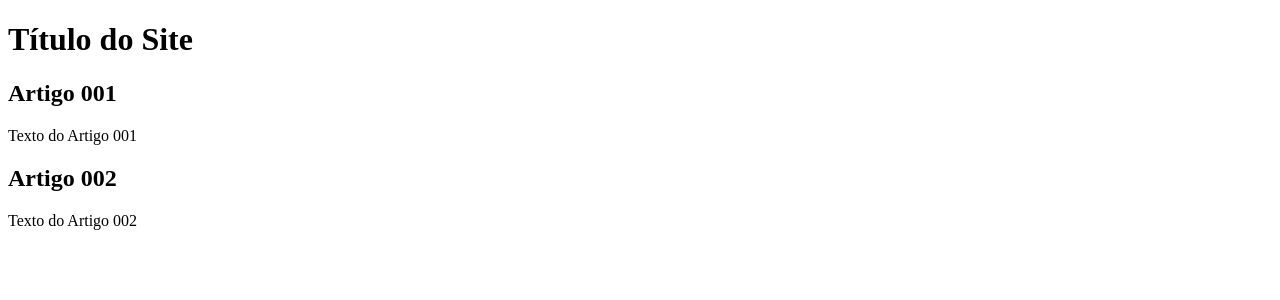
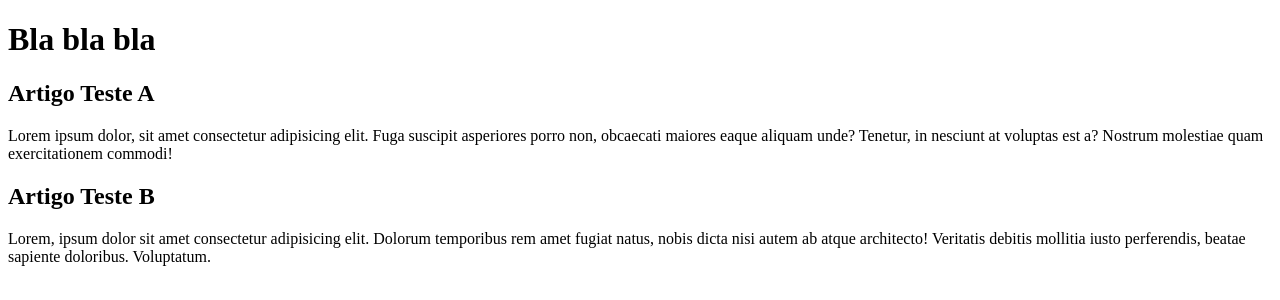
Before and after one commit to jhenniferAzevedo/hello, a plain HTML site: page index.html in a window 1280 px wide. Drawn offline with Linux system fonts and the light colour scheme.

Commit message:
commit
testando commits nas outras branchs

```diff
--- a/index.html
+++ b/index.html
@@ -8,15 +8,15 @@
 <body>
     <main>
         <header>
-            <h1>Título do Site</h1>
+            <h1>Bla bla bla</h1>
         </header>
         <article>
-            <h2>Artigo 001</h2>
-            <p>Texto do Artigo 001</p>
+            <h2>Artigo Teste A</h2>
+            <p>Lorem ipsum dolor, sit amet consectetur adipisicing elit. Fuga suscipit asperiores porro non, obcaecati maiores eaque aliquam unde? Tenetur, in nesciunt at voluptas est a? Nostrum molestiae quam exercitationem commodi!</p>
         </article>
         <article>
-            <h2>Artigo 002</h2>
-            <p>Texto do Artigo 002</p>
+            <h2>Artigo Teste B</h2>
+            <p>Lorem, ipsum dolor sit amet consectetur adipisicing elit. Dolorum temporibus rem amet fugiat natus, nobis dicta nisi autem ab atque architecto! Veritatis debitis mollitia iusto perferendis, beatae sapiente doloribus. Voluptatum.</p>
         </article>
     </main>
 </body>
```
